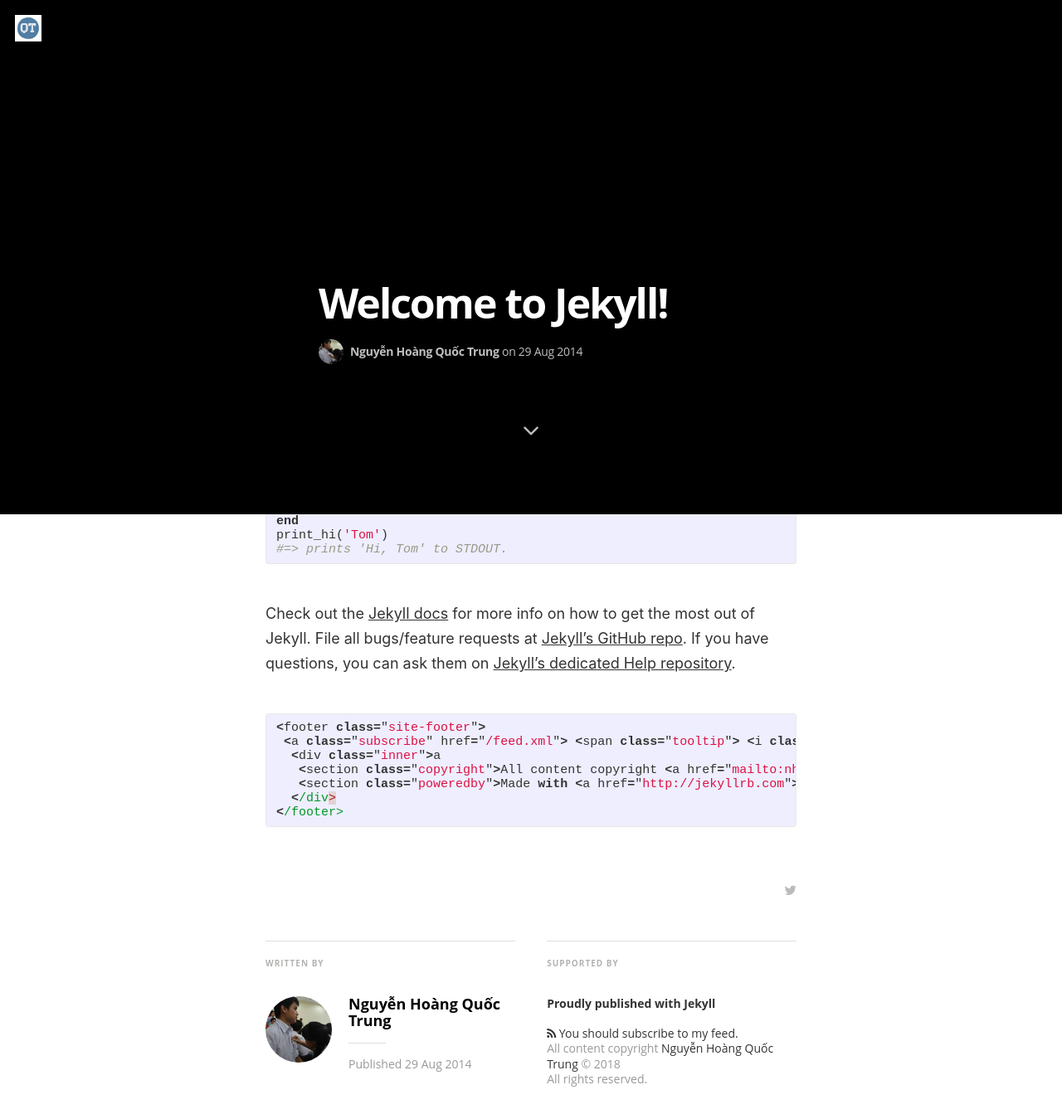
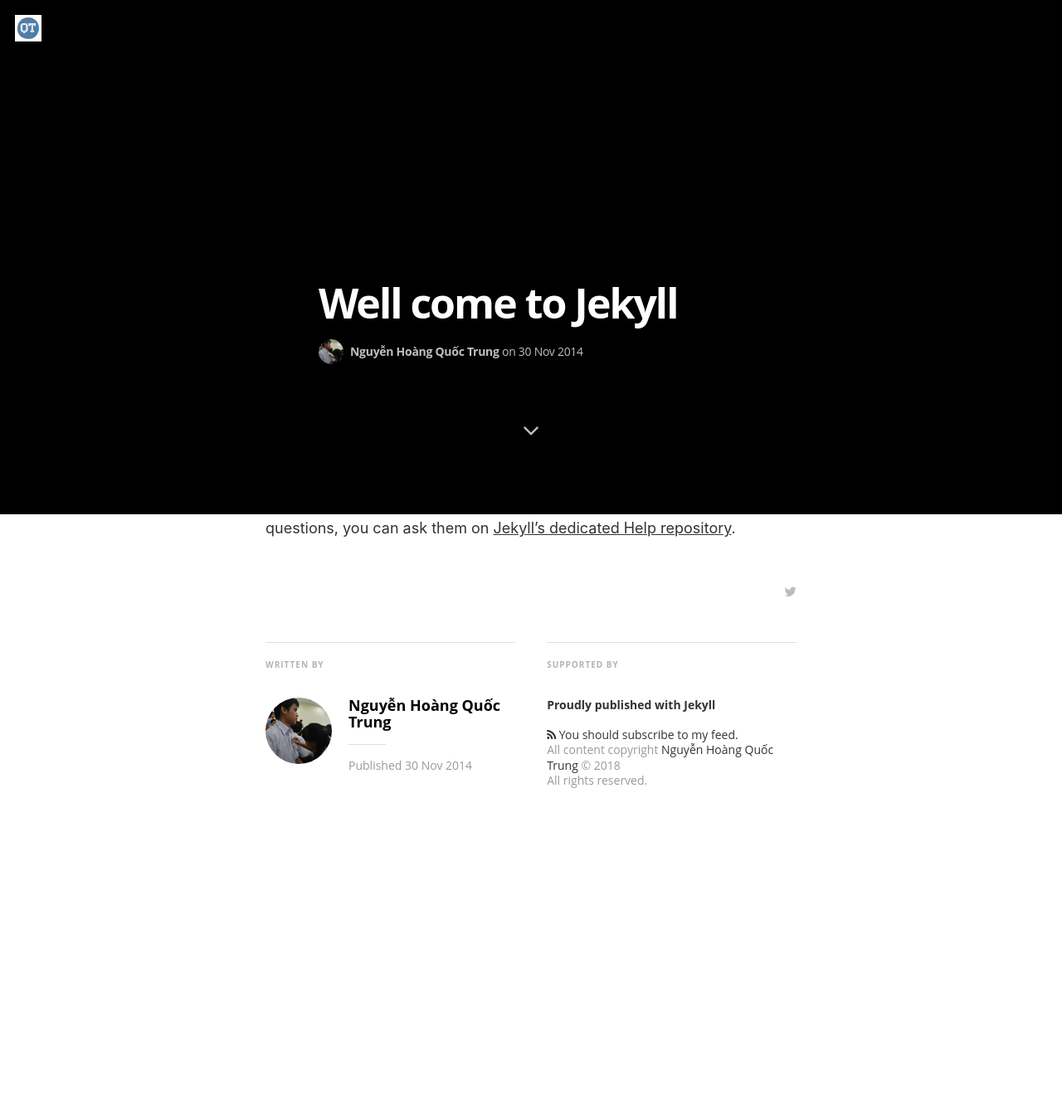
Before and after one commit to nhqtrung/nhqtrung.github.io, a Jekyll site: the page built from _posts/2014-08-29-welcome-to-jekyll.md, in a window 1280 px wide and 1400 px high, scrolled down 780 px. Shown: the top 1349 px of the window at 83% size. Built offline with Jekyll 4.4.1, drawn with Linux system fonts in a browser that asks for light colours; nearby versions of some CDN libraries; some web fonts are replaced; after the commit the page ends 1820 px from its top, so only the background shows below that.

```diff
--- a/Gemfile
+++ b/Gemfile
@@ -4,3 +4,4 @@ source 'https://rubygems.org'
 gem 'github-pages'
 gem 'bourbon'
 gem 'jemoji'
+gem "nokogiri", ">= 1.6.7.rc"
--- a/_config.yml
+++ b/_config.yml
@@ -6,7 +6,7 @@ gems:
 # Site settings
 title: "Quốc Trung"
 description: > # this means to ignore newlines until "email:"
-   A coder - developer
+   A coder and developer
 
 email: nhqtrung1995@gmail.com
 #blog logo
@@ -16,7 +16,7 @@ float_logo: true # true, false (default)
 # blog cover
 cover: "/assets/images/background-image.jpg"
 
-name: 'Nguyen Hoang Quoc Trung'
+name: 'Nguyễn Hoàng Quốc Trung'
 author: 'Nguyễn Hoàng Quốc Trung'
 author_image: "/assets/images/author.jpg"
 
--- a/_includes/head.html
+++ b/_includes/head.html
@@ -5,7 +5,7 @@
   <!-- (1) force latest IE rendering engine: bit.ly/1c8EiC9 -->
   <meta http-equiv="X-UA-Compatible" content="IE=edge">
 
-  <title>{% if page.title %}{{ page.title }}{% else %}{{ site.title }}{% endif %}</title>
+  <title>{% if page.title %}{{ page.title }}{% else %} {{ site.title }} - {{ site.description }}{% endif %}</title>
   <meta name="description" content="{% if page.excerpt %}{{ page.excerpt | strip_html | strip_newlines | truncate: 200 }}{% else %}{{ site.description }}{% endif %}" />
 
   <meta name="HandheldFriendly" content="True" />
--- a/_posts/2014-08-29-welcome-to-jekyll.md
+++ b/_posts/2014-08-29-welcome-to-jekyll.md
@@ -1,10 +1,11 @@
 ---
 layout: post
-title:  "Welcome to Jekyll!"
-date:   2014-08-29 14:34:25
-categories: jekyll update
+title:  "Well come to Jekyll"
+date:   2014-11-30 14:34:25
+categories: mediator feature
 tags: featured
-image: /assets/article_images/2014-08-29-welcome-to-jekyll/desktop.JPG
+image: /assets/article_images/2014-11-30-mediator_features/night-track.JPG
+image2: /assets/article_images/2014-11-30-mediator_features/night-track-mobile.JPG
 ---
 You’ll find this post in your `_posts` directory. Go ahead and edit it and re-build the site to see your changes. You can rebuild the site in many different ways, but the most common way is to run `jekyll serve --watch`, which launches a web server and auto-regenerates your site when a file is updated.
 
@@ -12,27 +13,8 @@ To add new posts, simply add a file in the `_posts` directory that follows the c
 
 Jekyll also offers powerful support for code snippets:
 
-{% highlight ruby %}
-def print_hi(name)
-  puts "Hi, #{name}"
-end
-print_hi('Tom')
-#=> prints 'Hi, Tom' to STDOUT.
-{% endhighlight %}
 
 Check out the [Jekyll docs][jekyll] for more info on how to get the most out of Jekyll. File all bugs/feature requests at [Jekyll’s GitHub repo][jekyll-gh]. If you have questions, you can ask them on [Jekyll’s dedicated Help repository][jekyll-help].
-
-{% highlight js %}
-
-<footer class="site-footer">
- <a class="subscribe" href="{{ "/feed.xml" | prepend: site.baseurl }}"> <span class="tooltip"> <i class="fa fa-rss"></i> Subscribe!</span></a>
-  <div class="inner">a
-   <section class="copyright">All content copyright <a href="mailto:{{ site.email}}">{{ site.name }}</a> &copy; {{ site.time | date: '%Y' }} &bull; All rights reserved.</section>
-   <section class="poweredby">Made with <a href="http://jekyllrb.com"> Jekyll</a></section>
-  </div>
-</footer>
-{% endhighlight %}
-
 
 [jekyll]:      http://jekyllrb.com
 [jekyll-gh]:   https://github.com/jekyll/jekyll
```
Also changed, not shown: _posts/2014-03-27-introduce-my-room.md (added, +14 -0 lines), css/config.yml (added, +14 -0 lines), Gemfile.lock, _posts/2014-11-30-mediator_features.md (renamed from _posts/2014-11-30-mediator_features.markdown), assets/images/df_logo.jpg (deleted), assets/images/screenshot1.jpg (deleted), assets/images/screenshot2.jpg (deleted), assets/images/screenshot3.jpg (deleted).
